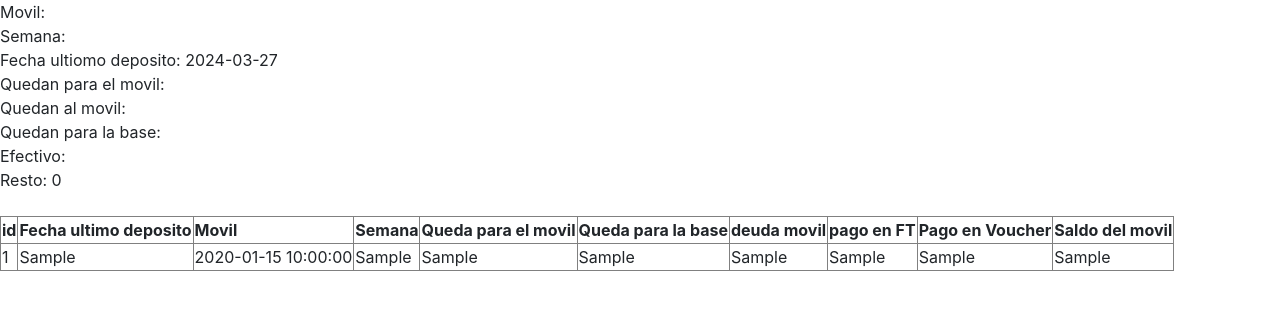
After one commit to fabian145152/00_caja_pampa, a PHP site: page /administrador/caja/deudor.php in a window 1280 px wide. The commit adds this page. Shown: the top 310 px of the page. Run offline with PHP 8.4, Linux system fonts and the light colour scheme; tables that the repository leaves empty or names only in its code hold one stand-in row (values such as "Sample post"); data that the repository does not hold is empty.

Commit message:
4-3-2024

```diff
--- /dev/null
+++ b/administrador/caja/deudor.php
@@ -0,0 +1,115 @@
+<!DOCTYPE html>
+<html lang="en">
+
+<head>
+    <meta charset="UTF-8">
+    <meta name="viewport" content="width=device-width, initial-scale=1.0">
+    <title>Document</title>
+    <link rel="stylesheet" href="../../css/bootstrap.min.css">
+    <script src="../../js/jquery-3.4.1.min.js"></script>
+    <script src="../../js/bootstrap.min.js"></script>
+    <script src="../../js/bootbox.min.js"></script>
+    <style>
+        table {
+            border: 1;
+        }
+    </style>
+</head>
+
+<body>
+
+
+    <?php
+    include_once '../../includes/db.php';
+    include_once '../../includes/variables.php';
+    $con = openCon('../../config/db_admin.ini');
+    $con->set_charset("utf8mb4");
+
+
+    $hoy = date("Y-m-d");
+    $movil = $_POST['movil'];
+    $para_mov = $_POST['quedan_para_el_movil'];
+    $quedan_al_movil = $_POST['quedan_al_movil'];
+    $para_base = $_POST['para_base'];
+    $semana = $_POST['semana'];
+
+    $ft = $_POST['ft'];
+
+
+    echo "Movil: " . $movil;
+    echo "<br>";
+    echo "Semana: " . $semana;
+    echo "<br>";
+    echo "Fecha ultiomo deposito: " . $hoy; //date('Y-m-d');
+    echo "<br>";
+    echo "Quedan para el movil: " . $para_mov;
+    echo "<br>";
+    echo "Quedan al movil: " . $quedan_al_movil;
+    echo "<br>";
+    echo "Quedan para la base: "  . $para_base;
+    echo "<br>";
+    echo "Efectivo: " . $ft;
+    echo "<br>";
+    echo "Resto: " . $resto = $quedan_al_movil + $ft;
+    echo "<br>";
+    ?>
+    <div>
+
+        <table border="1">
+            <tr>
+                <th>id</th>
+                <th>Fecha ultimo deposito</th>
+                <th>Movil</th>
+                <th>Semana</th>
+                <th>Queda para el movil</th>
+                <th>Queda para la base</th>
+                <th>deuda movil</th>
+                <th>pago en FT</th>
+                <th>Pago en Voucher</th>
+                <th>Saldo del movil</th>
+            </tr>
+    </div>
+
+    <?php
+    $sql = "SELECT id,
+                    fecha,
+                    movil,
+                    semana,
+                    queda_al_movil,
+                    queda_a_base,
+                    deuda_movil,
+                    pago_en_efect,
+                    pago_en_voucher,
+                    saldo_del_movil
+            FROM `caja` WHERE 1";
+    $result = $con->query($sql);
+    ?>
+    <?php
+    echo "<br>";
+    while ($row = $result->fetch_assoc()) {
+    ?>
+        <div>
+
+
+            <tr>
+                <td><?php echo $row['id']; ?></td>
+                <td><?php echo $row['movil'] ?></td>
+                <td><?php echo $row['fecha'] ?></td>
+                <td><?php echo $row['semana'] ?></td>
+                <td><?php echo $row['queda_al_movil'] ?></td>
+                <td><?php echo $row['queda_a_base']; ?></td>
+                <td><?php echo $row['deuda_movil']; ?></td>
+                <td><?php echo $row['pago_en_efect']; ?></td>
+                <td><?php echo $row['pago_en_voucher']; ?></td>
+                <td><?php echo $row['saldo_del_movil']; ?></td>
+
+            </tr>
+
+        </div>
+        </table>
+    <?php
+    }
+    ?>
+</body>
+
+</html>
--- a/git.txt
+++ b/git.txt
@@ -7,3 +7,4 @@ hago una modificacion
 
 
  git pull 	     ;Traigo todo desde github a mi vsc
+ git reset --hard; vuelve al commit anterior
```
Also changed, not shown: administrador/caja/guarda_caja.php (added, +44 -0 lines), administrador/caja/lee_deudor/deudor.php (deleted, +0 -94 lines), administrador/caja/ver_datos.php (+13 -5 lines).
